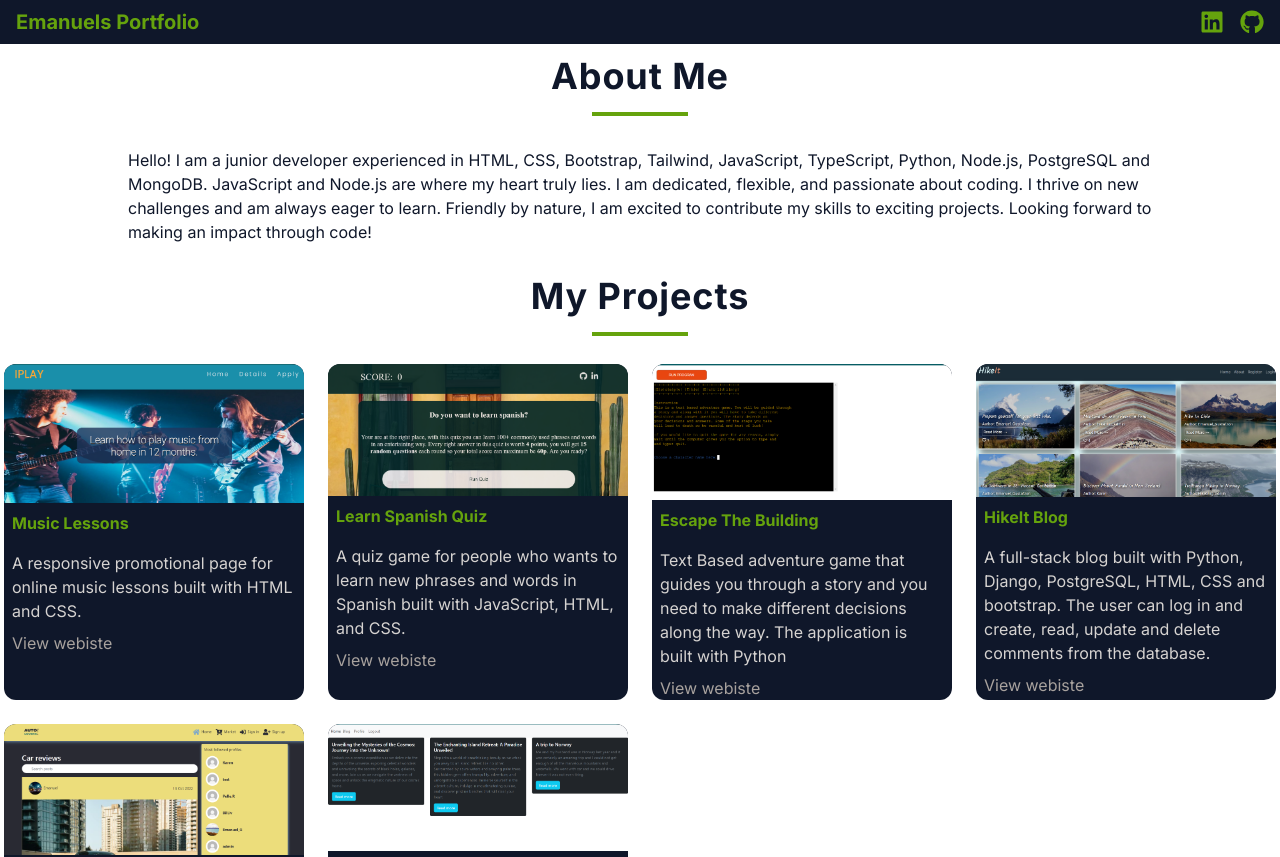
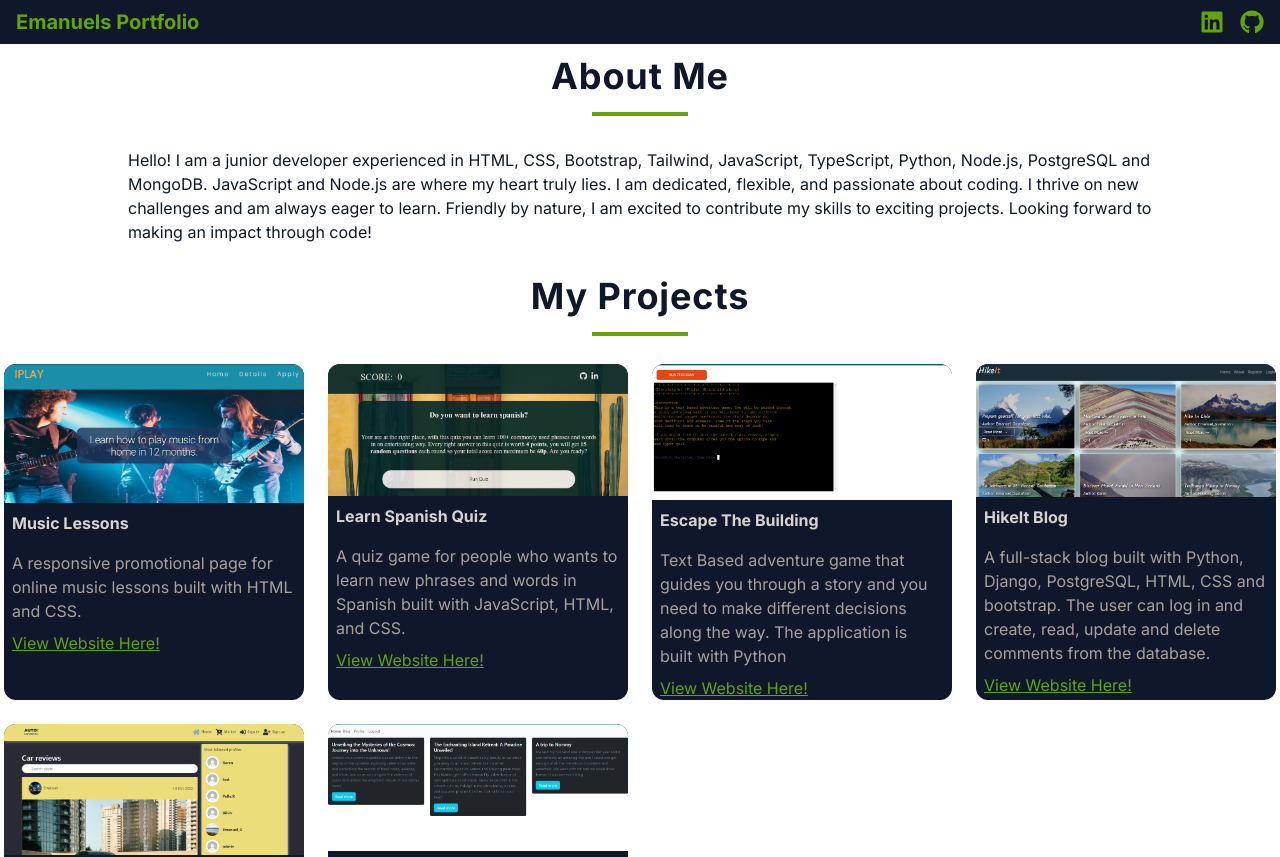
Before and after one commit to EmanuelGustafzon/portfolio, a Next.js app in the folder portfolio/: page / in a window 1280 px wide. Shown: the top 857 px of the page. Built offline with nearby package versions, Linux system fonts and the light colour scheme.

Commit message:
change colors in card

```diff
--- a/portfolio/components/Card.jsx
+++ b/portfolio/components/Card.jsx
@@ -3,11 +3,11 @@ import React from 'react'
 
 const Card = ({title, image, content, deployed}) => {
   return (
-    <div className='h-auto bg-slate-900 rounded-xl overflow-hidden m-1'>
-      {image && <img src={image} alt={title} className='w-full object-cover' />}
-      <h2 className='text-lime-600 font-bold p-2'>{title}</h2>
-      <p className='text-stone-300 p-2'>{content}</p>
-      <a className='text-stone-400 hover:underline hover:text-lime-600 p-2' href={deployed} rel='noopener noreferrer' target='_blank'>View webiste</a>
+    <div className='h-auto bg-slate-900 rounded-xl overflow-hidden m-1' >
+      {image && <img src={image} alt={title} className='w-full object-cover'/>}
+      <h2 className='text-stone-300 font-bold p-2'>{title}</h2>
+      <p className='text-stone-400 p-2'>{content}</p>
+      <a className='text-lime-600 underline hover:text-lime-400 p-2 ' href={deployed} rel='noopener noreferrer' target='_blank'>View Website Here!</a>
     </div>
   )
 }
```
